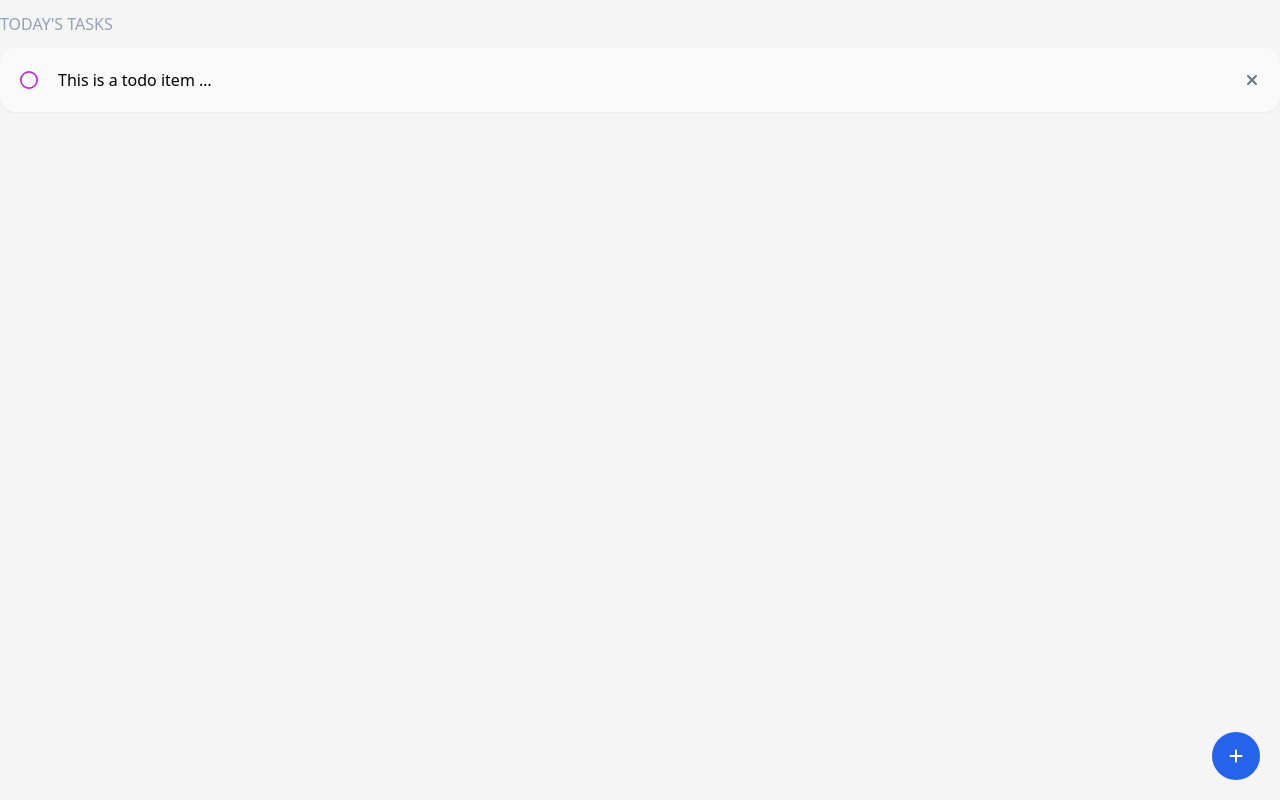
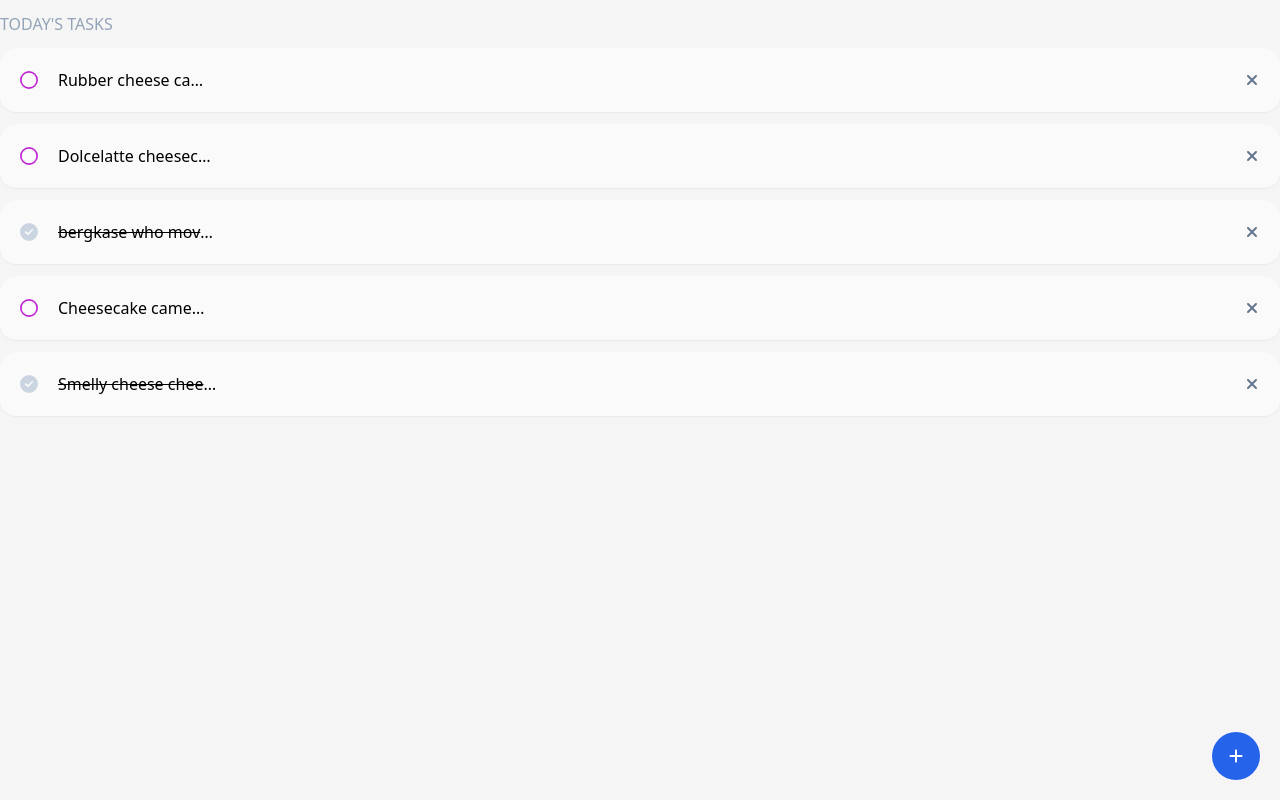
Before and after one commit to janosch-pueschel/fullstack-todo, a React (Vite) app in the folder client/: page / in a window 1280 px wide. Built offline with nearby package versions, Linux system fonts and the light colour scheme.

Commit message:
refactor: lifting up state of todos to parent component

```diff
--- a/client/src/components/TodoItem.tsx
+++ b/client/src/components/TodoItem.tsx
@@ -1,20 +1,20 @@
 import { FaCircleCheck, FaRegCircle, FaXmark } from "react-icons/fa6";
 import Card from "./Card";
-import { useState } from "react";
+import { FC } from "react";
 
-export default function TodoItem() {
-  const [todoDone, setTodoDone] = useState(false);
+interface Props {
+  id: number;
+  text: string;
+  done: boolean;
+  toggleTodoDone: (id: number) => void;
+}
 
-  const toggleTodoDone = () => {
-    setTodoDone((prevTodoDone) => !prevTodoDone);
-  };
-
+const TodoItem: FC<Props> = ({ id, text, done, toggleTodoDone }) => {
   return (
-    <>
     <Card className="flex justify-between items-center">
       <div className="flex items-center space-x-5">
-          <span onClick={toggleTodoDone} className=" text-lg">
-            {todoDone ? (
+        <span onClick={() => toggleTodoDone(id)} className=" text-lg">
+          {done ? (
             <FaCircleCheck className="text-slate-300" />
           ) : (
             <FaRegCircle className="text-fuchsia-600" />
@@ -22,16 +22,15 @@ export default function TodoItem() {
         </span>
 
         <p
-            className={`${
-              todoDone && "line-through"
-            } w-40 truncate overflow-hidden`}
+          className={`${done && "line-through"} w-40 truncate overflow-hidden`}
         >
-            This is a todo item This is a todo item This is a todo item
+          {text}
         </p>
       </div>
 
       <FaXmark className="text-slate-500" />
     </Card>
-    </>
   );
-}
+};
+
+export default TodoItem;
--- a/client/src/components/TodoList.tsx
+++ b/client/src/components/TodoList.tsx
@@ -1,13 +1,49 @@
+import { useState } from "react";
 import NewTodoItem from "./NewTodoItem";
 import Subheading from "./Subheading";
 import TodoItem from "./TodoItem";
 
+interface Todos {
+  id: number;
+  text: string;
+  done: boolean;
+}
+
 export default function TodoList() {
+  const [todos, setTodos] = useState<Todos[]>([
+    { id: 1, text: "Rubber cheese camembert de normandie gouda", done: false },
+    {
+      id: 2,
+      text: "Dolcelatte cheesecake paneer halloumi jarlsberg bavarian",
+      done: false,
+    },
+    { id: 3, text: "bergkase who moved", done: true },
+    { id: 4, text: "Cheesecake camembert de normandie", done: false },
+    { id: 5, text: "Smelly cheese cheese slices cheddar", done: true },
+  ]);
+
+  const toggleTodoDone = (id: number) => {
+    setTodos((prevTodos) =>
+      prevTodos.map((todo) =>
+        todo.id === id ? { ...todo, done: !todo.done } : todo
+      )
+    );
+  };
+
   return (
     <>
       <Subheading title="Today's Tasks" />
       <div className="space-y-3">
-        <TodoItem />
+        {todos.map(({ id, text, done }) => (
+          <TodoItem
+            key={id}
+            id={id}
+            text={text}
+            done={done}
+            toggleTodoDone={toggleTodoDone}
+          />
+        ))}
+
         <NewTodoItem />
       </div>
     </>
```
Lines whose indentation alone changed are shown as unchanged.
